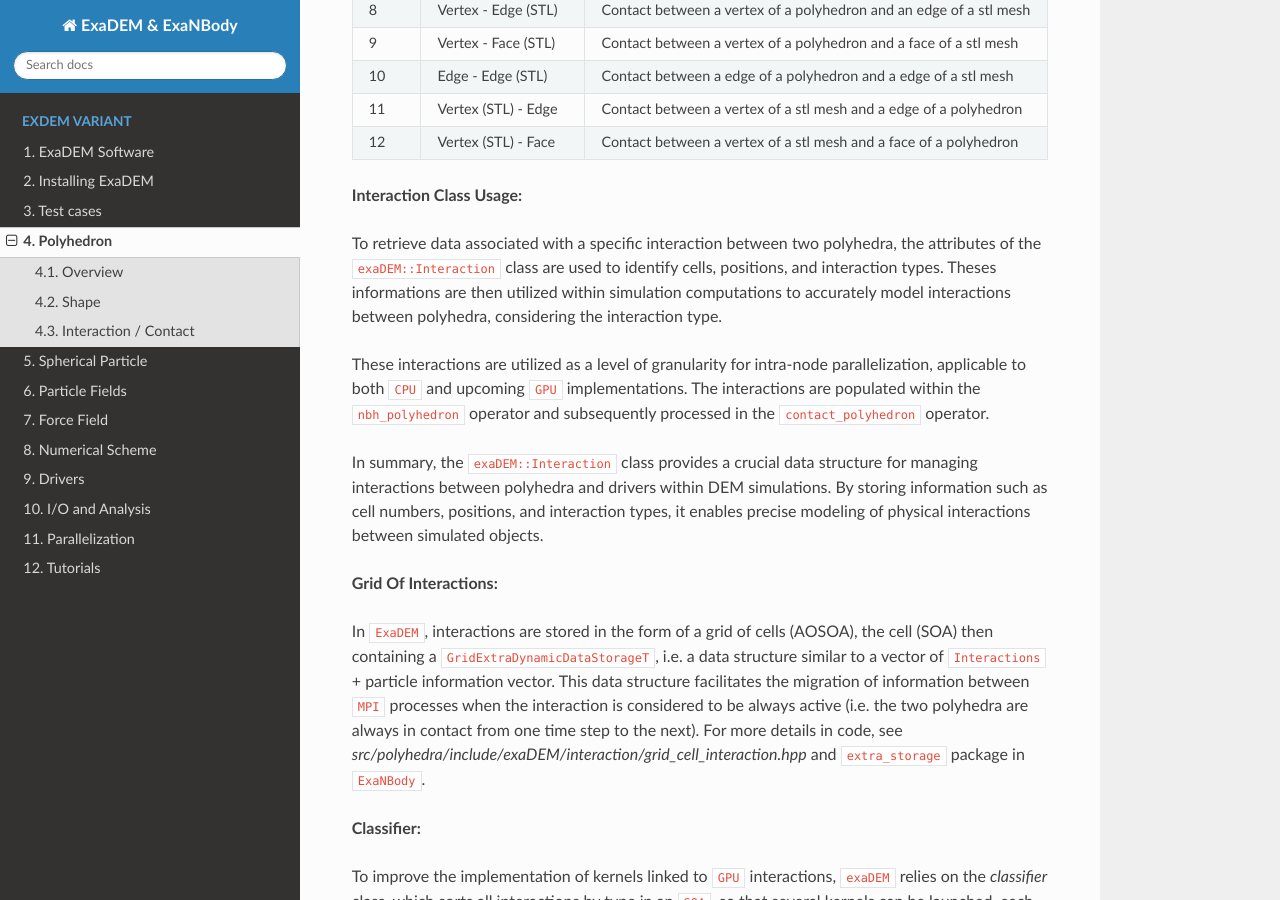
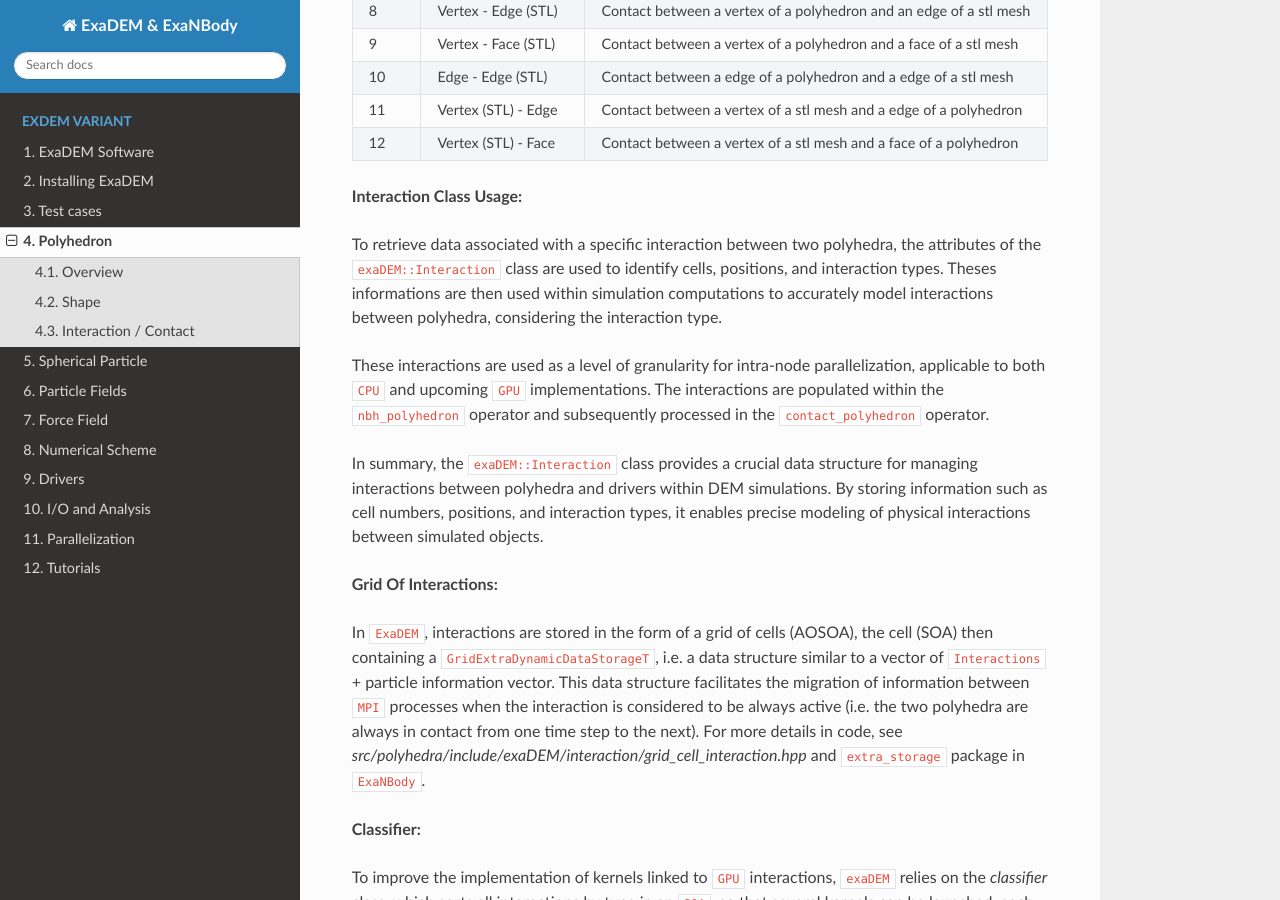
Before and after one commit to Collab4exaNBody/doc_exaDEM, a Sphinx documentation site: the page built from docs/source/project_exaDEM/Polyhedra.rst, in a window 1280 px wide and 900 px high, scrolled down 3741 px. Built offline with Sphinx 7.4.7 and the Read the Docs theme 3.1.0, drawn with Linux system fonts in a browser that asks for light colours; some of the changed text lies outside the part shown.

Commit message:
Update Polyhedra.rst

```diff
--- a/docs/source/project_exaDEM/Polyhedra.rst
+++ b/docs/source/project_exaDEM/Polyhedra.rst
@@ -183,9 +183,9 @@ The ``exaDEM::Interaction`` class in ``ExaDEM`` is used to model various types o
 
 **Interaction Class Usage:**
 
-To retrieve data associated with a specific interaction between two polyhedra, the attributes of the ``exaDEM::Interaction`` class are used to identify cells, positions, and interaction types. Theses informations are then utilized within simulation computations to accurately model interactions between polyhedra, considering the interaction type.
+To retrieve data associated with a specific interaction between two polyhedra, the attributes of the ``exaDEM::Interaction`` class are used to identify cells, positions, and interaction types. Theses informations are then used within simulation computations to accurately model interactions between polyhedra, considering the interaction type.
 
-These interactions are utilized as a level of granularity for intra-node parallelization, applicable to both ``CPU`` and upcoming ``GPU`` implementations. The interactions are populated within the ``nbh_polyhedron`` operator and subsequently processed in the ``contact_polyhedron`` operator.
+These interactions are used as a level of granularity for intra-node parallelization, applicable to both ``CPU`` and upcoming ``GPU`` implementations. The interactions are populated within the ``nbh_polyhedron`` operator and subsequently processed in the ``contact_polyhedron`` operator.
 
 
 In summary, the ``exaDEM::Interaction`` class provides a crucial data structure for managing interactions between polyhedra and drivers within DEM simulations. By storing information such as cell numbers, positions, and interaction types, it enables precise modeling of physical interactions between simulated objects.
```
Also changed, not shown: other parts of docs/source/project_exaDEM/Polyhedra.rst (+3 -3 lines).
